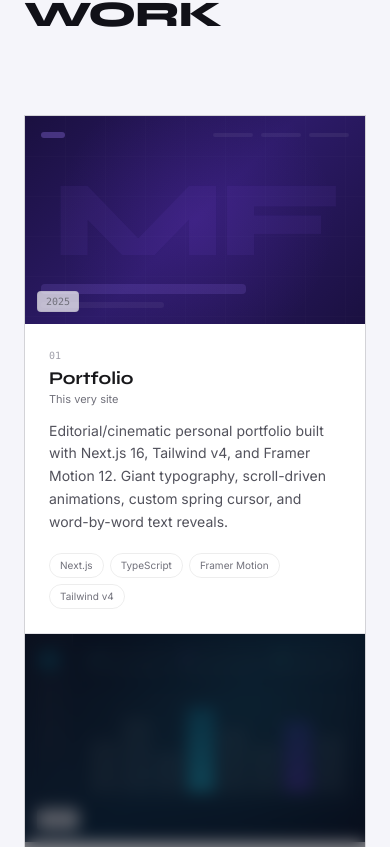
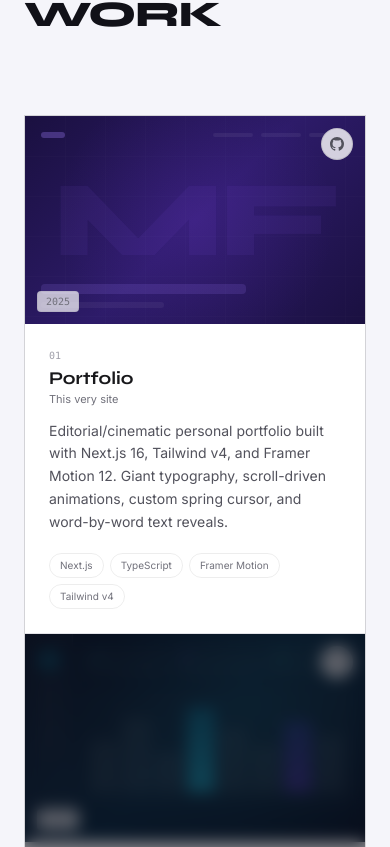
Before and after one commit to matheoftne/portfolio, a Next.js app: page / in a window 390 px wide. Shown: the part 1397-2244 px from the top of the page. Built offline with nearby package versions, Linux system fonts and the light colour scheme.

Commit message:
fix: Invisible Github button on projetcs and update a wrong url

```diff
--- a/src/components/Projects.tsx
+++ b/src/components/Projects.tsx
@@ -320,7 +320,7 @@
               <div className="absolute inset-0 bg-black/0 group-hover:bg-black/20 transition-colors duration-500" />
 
               {/* Links appear on hover */}
-              <div className="absolute top-3 right-3 flex gap-2 opacity-0 group-hover:opacity-100 transition-all duration-300 translate-y-1 group-hover:translate-y-0">
+              <div className="absolute top-3 right-3 flex gap-2 opacity-100 md:opacity-0 md:group-hover:opacity-100 transition-all duration-300 md:translate-y-1 md:group-hover:translate-y-0">
                 <a
                   href={project.github}
                   target="_blank"
@@ -398,7 +398,7 @@
         className="mt-10 flex justify-end"
       >
         <a
-          href="https://github.com/matheofontaine"
+          href="https://github.com/matheoftne"
           target="_blank"
           rel="noopener noreferrer"
           className="inline-flex items-center gap-2 text-sm text-zinc-600 dark:text-zinc-500 hover:text-zinc-900 dark:hover:text-white transition-colors group"
```
